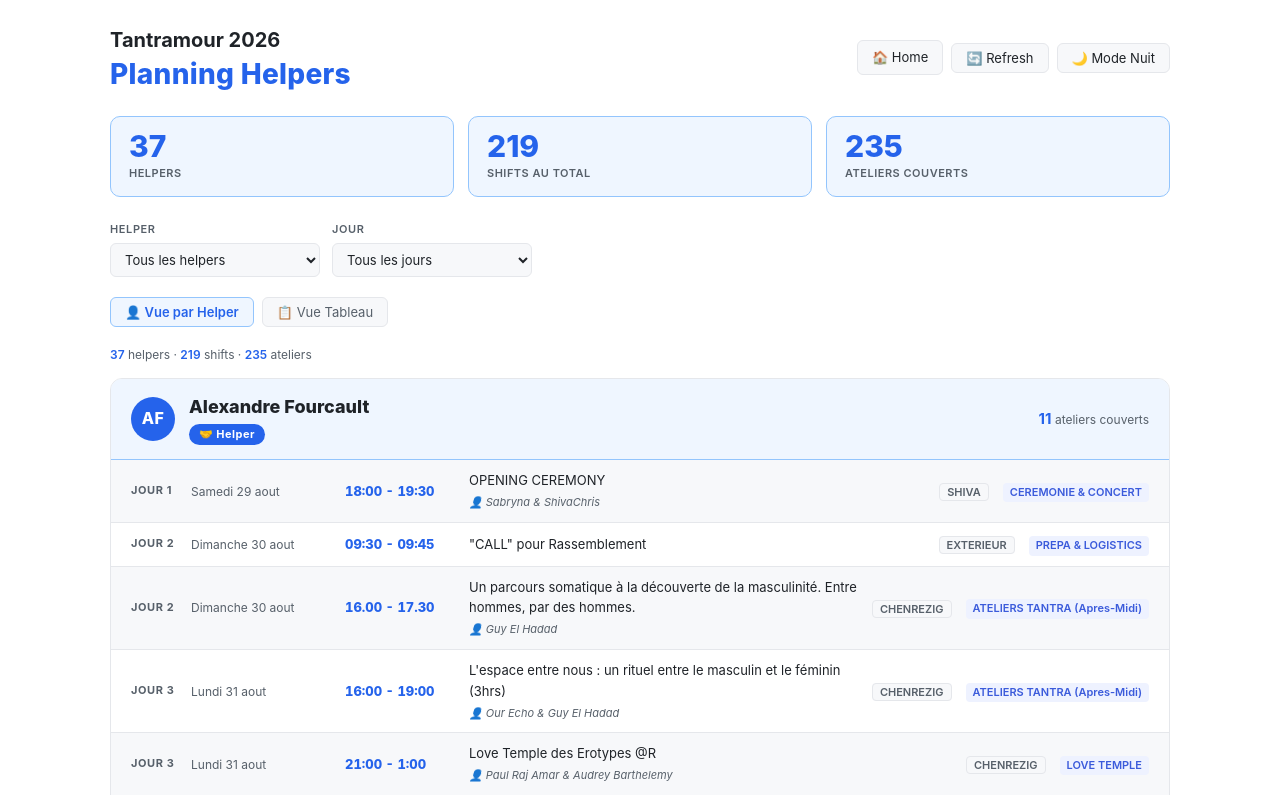
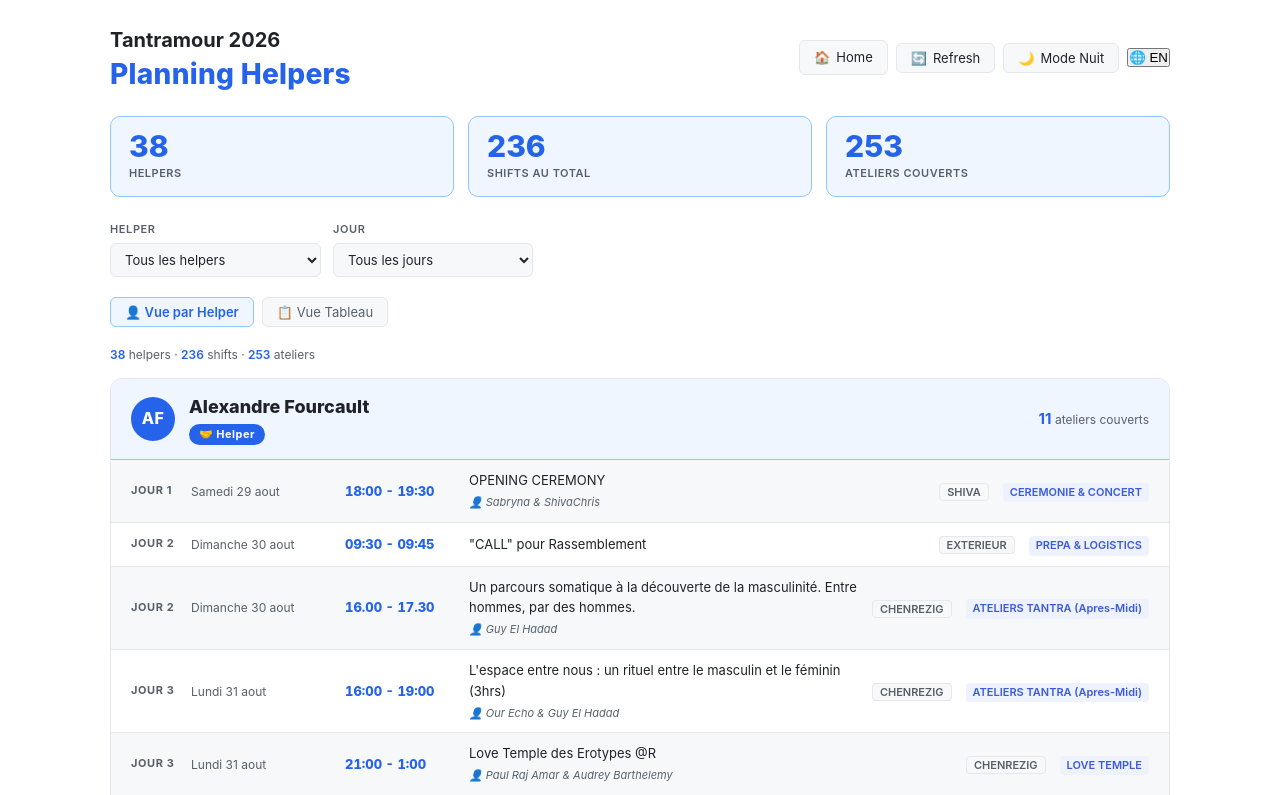
Before and after one commit to matchape01/test, a website: page Rapport_Helpers.html in a window 1280 px wide. Shown: the top 795 px of the page. Drawn offline with Linux system fonts and the light colour scheme.

Commit message:
[TAF2026] Sync Rapport_Helpers.html

```diff
--- a/Rapport_Helpers.html
+++ b/Rapport_Helpers.html
@@ -108,7 +108,10 @@
     select { min-width: 100%; }
   }
 </style>
+<script src="ref_translations.js"></script>
+<script src="i18n.js"></script>
 </head>
+<!-- i18n -->
 <body>
 <div class="wrap">
 
@@ -118,9 +121,10 @@
       <p>Planning Helpers</p>
     </div>
     <div class="header-actions">
-      <a class="btn-ghost" href="index.html">🏠 Home</a>
-      <button class="btn-ghost" onclick="hardReload()">🔄 Refresh</button>
-      <button class="btn-ghost" id="modeBtn" onclick="toggleMode()">🌙 Mode Nuit</button>
+      <a class="btn-ghost" href="index_bis.html">🏠 <span data-i18n="nav_home">Home</span></a>
+      <button class="btn-ghost" onclick="hardReload()">🔄 <span data-i18n="nav_refresh">Refresh</span></button>
+      <button class="btn-ghost" id="modeBtn" onclick="toggleMode()">🌙 <span data-i18n="nav_mode_nuit">Mode Nuit</span></button>
+      <button class="mode-btn tm-lang-btn" onclick="I18n.setLang(I18n.getLang()==='fr'?'en':'fr')">🌐 EN</button>
     </div>
   </header>
 
@@ -134,22 +138,22 @@
   <!-- ── FILTRES ── -->
   <div class="filters">
     <div class="filter-group">
-      <label>Helper</label>
+      <label data-i18n="filter_helper">Helper</label>
       <select id="filterHelper" onchange="render()">
-        <option value="">Tous les helpers</option>
+        <option value="" data-i18n="filter_tous_helpers">Tous les helpers</option>
       </select>
     </div>
     <div class="filter-group">
-      <label>Jour</label>
+      <label data-i18n="col_jour">Jour</label>
       <select id="filterJour" onchange="render()">
-        <option value="">Tous les jours</option>
-        <option value="Jour 1">Jour 1 — Sam. 29 août</option>
-        <option value="Jour 2">Jour 2 — Dim. 30 août</option>
-        <option value="Jour 3">Jour 3 — Lun. 31 août</option>
-        <option value="Jour 4">Jour 4 — Mar. 1 sept.</option>
-        <option value="Jour 5">Jour 5 — Mer. 2 sept.</option>
-        <option value="Jour 6">Jour 6 — Jeu. 3 sept.</option>
-        <option value="Jour 7">Jour 7 — Ven. 4 sept.</option>
+        <option value="" data-i18n="filter_tous_jours">Tous les jours</option>
+        <option value="Jour 1" data-i18n="jour1_label">Jour 1 — Sam. 29 août</option>
+        <option value="Jour 2" data-i18n="jour2_label">Jour 2 — Dim. 30 août</option>
+        <option value="Jour 3" data-i18n="jour3_label">Jour 3 — Lun. 31 août</option>
+        <option value="Jour 4" data-i18n="jour4_label">Jour 4 — Mar. 1 sept.</option>
+        <option value="Jour 5" data-i18n="jour5_label">Jour 5 — Mer. 2 sept.</option>
+        <option value="Jour 6" data-i18n="jour6_label">Jour 6 — Jeu. 3 sept.</option>
+        <option value="Jour 7" data-i18n="jour7_label">Jour 7 — Ven. 4 sept.</option>
       </select>
     </div>
   </div>
@@ -164,7 +168,6 @@
   <div id="results"></div>
 
 </div>
-<footer><p>Made with IBM Bob</p></footer>
 
 <script src="loader.js"></script>
 <script>
@@ -192,7 +195,7 @@
 
 // ════════════════════════════════════════════════
 // CONSTRUIRE LES SHIFTS
-// Un helper peut apparaître dans helper1, helper2 ou helper3
+// Un helper peut apparaître dans helper1, helper2, helper3 ou helper4
 // Un shift = même helper, même jour, groupe d'ateliers simultanés/consécutifs
 // On regroupe en "blocs contigus" (tolérance 5 min)
 // ════════════════════════════════════════════════
@@ -202,8 +205,8 @@
   AGENDA.forEach(e => {
     const iv = parseIntervalle(e.heure);
     if (!iv) return;
-    // Un helper peut être dans helper1, helper2 ou helper3
-    ['helper1','helper2','helper3'].forEach(field => {
+    // Un helper peut être dans helper1, helper2, helper3 ou helper4
+    ['helper1','helper2','helper3','helper4'].forEach(field => {
       const nom = e[field];
       if (!nom) return;
       if (!parHelper.has(nom)) parHelper.set(nom, []);
```
